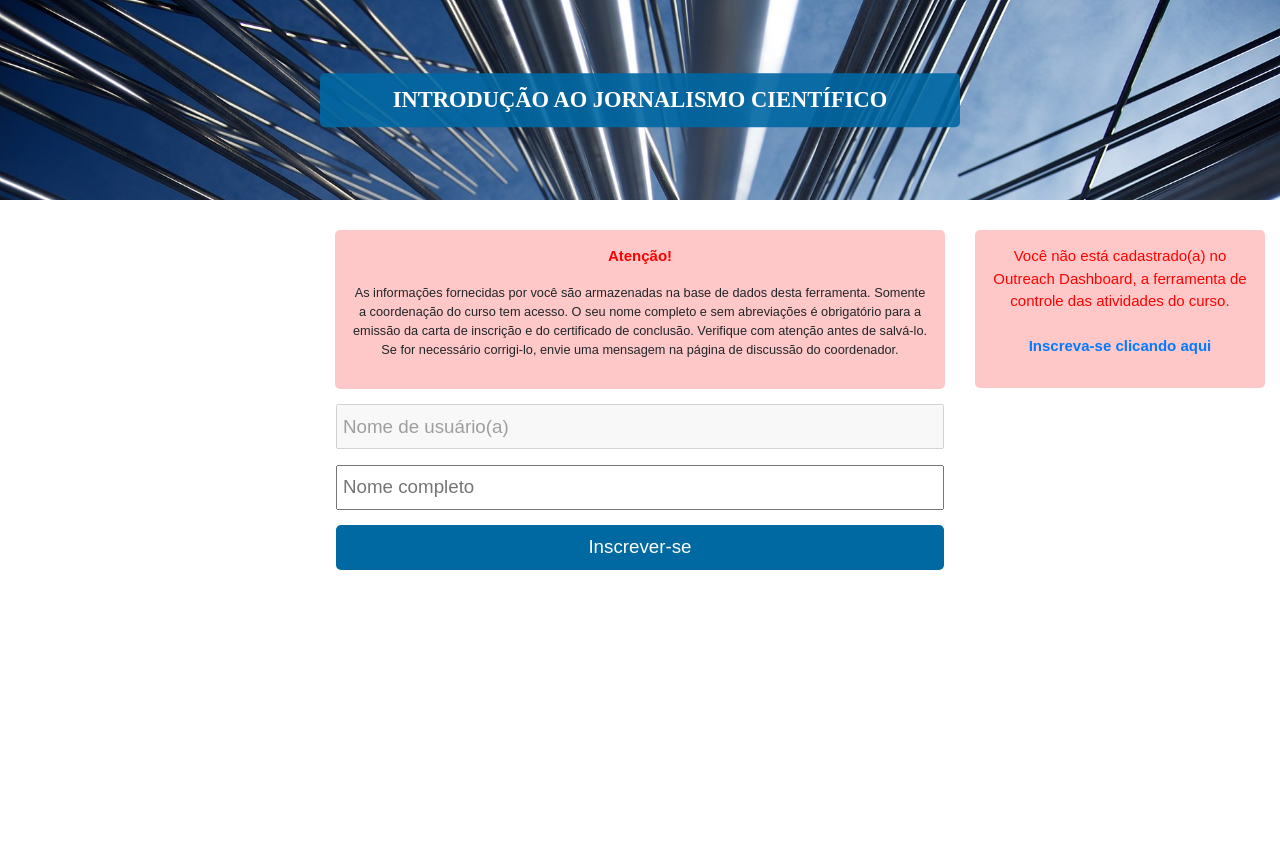
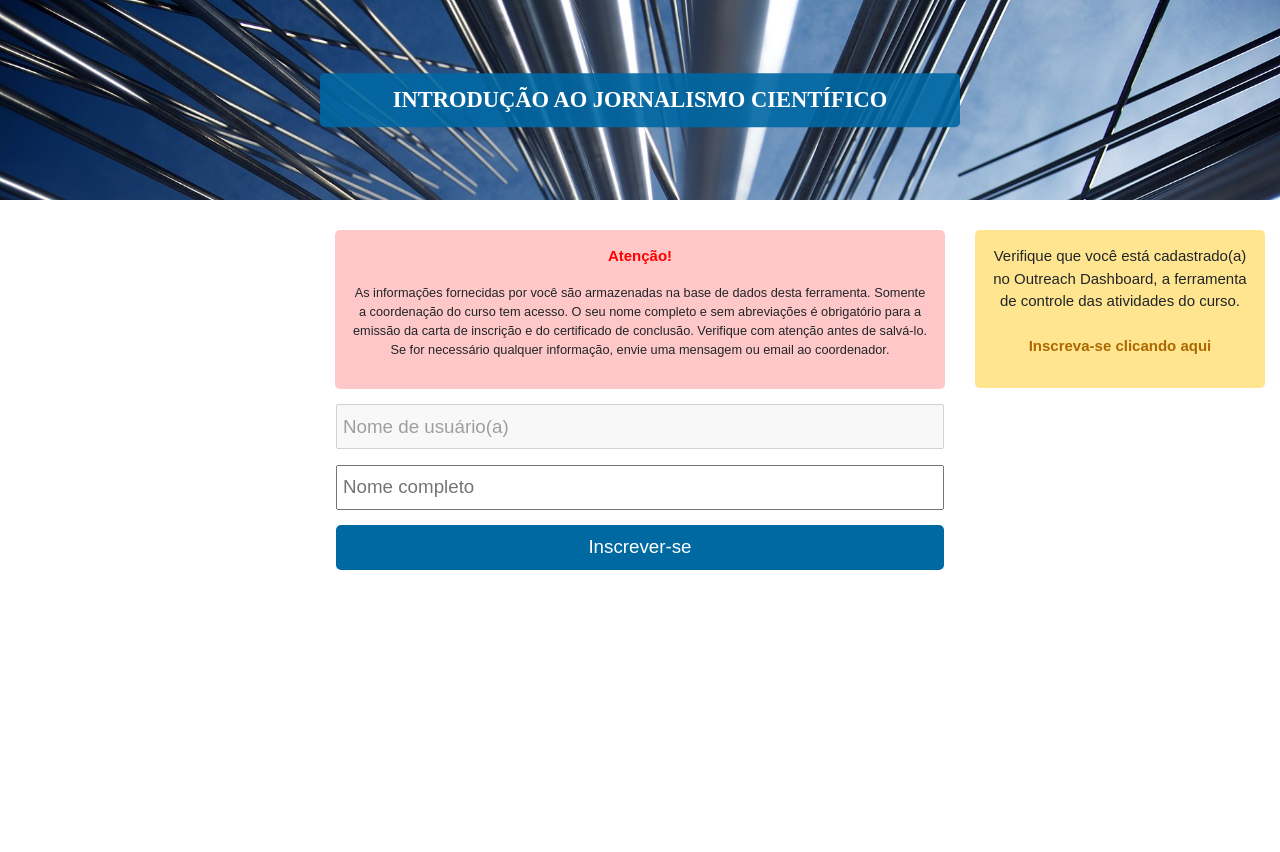
Before and after one commit to WikiMovimentoBrasil/ijc, a Flask app: template templates/subscription.html in a window 1280 px wide. Shown: the part 58-910 px from the top of the page. Run offline with Flask 2, Linux system fonts and the light colour scheme; the template is opened without the code that fills it, so the values that code supplies are empty; parts of the project's set-up code (start-up, migrations or seed data) failed here and were passed over; some libraries are stand-ins or nearby versions.

Commit message:
Changing some features of subscription and certification

```diff
--- a/templates/subscription.html
+++ b/templates/subscription.html
@@ -33,8 +33,8 @@
                             As informações fornecidas por você são armazenadas na base de dados desta ferramenta.
                             Somente a coordenação do curso tem acesso. O seu nome completo e sem abreviações é
                             obrigatório para a emissão da carta de inscrição e do certificado de conclusão. Verifique
-                            com atenção antes de salvá-lo. Se for necessário corrigi-lo, envie uma mensagem na página
-                            de discussão do coordenador.
+                            com atenção antes de salvá-lo. Se for necessário qualquer informação, envie uma mensagem ou email
+                            ao coordenador.
                         </p>
                     </div>
                     <form action="{{ url_for('subscription') }}" method="post" id="name_form">
@@ -76,15 +76,13 @@
                     {% endif %}
                 </div>
                 <div class="w3-quarter">
-                    {% if not user_is_in_dashboard %}
-                        <div class="w3-container" style="background-color:#FFC8C8; padding:15px; margin-right:15px;
+                    <div class="w3-container" style="background-color:#FFE58F; padding:15px; margin-right:15px;
                         margin-left:15px; border-radius: 5px; margin-bottom: 15px">
-                            <p style="color:red">
-                                Você não está cadastrado(a) no Outreach Dashboard, a ferramenta de controle das atividades do curso. <br><br>
-                                <a target="_blank" href="https://outreachdashboard.wmflabs.org/courses/CEPID_NeuroMat/Introdu%C3%A7%C3%A3o_ao_Jornalismo_Cient%C3%ADfico?enroll="><b>Inscreva-se clicando aqui</b></a>
-                            </p>
-                        </div>
-                    {% endif %}
+                        <p>
+                            Verifique que você está cadastrado(a) no Outreach Dashboard, a ferramenta de controle das atividades do curso. <br><br>
+                            <a target="_blank" href="https://outreachdashboard.wmflabs.org/courses/CEPID_NeuroMat/Introdu%C3%A7%C3%A3o_ao_Jornalismo_Cient%C3%ADfico?enroll=" style="color:#ad6800"><b>Inscreva-se clicando aqui</b></a>
+                        </p>
+                    </div>
                 </div>
             </div>
         </div>
```
Also changed, not shown: app.py (+5 -4 lines), templates/certificate.html (+7 -7 lines).
